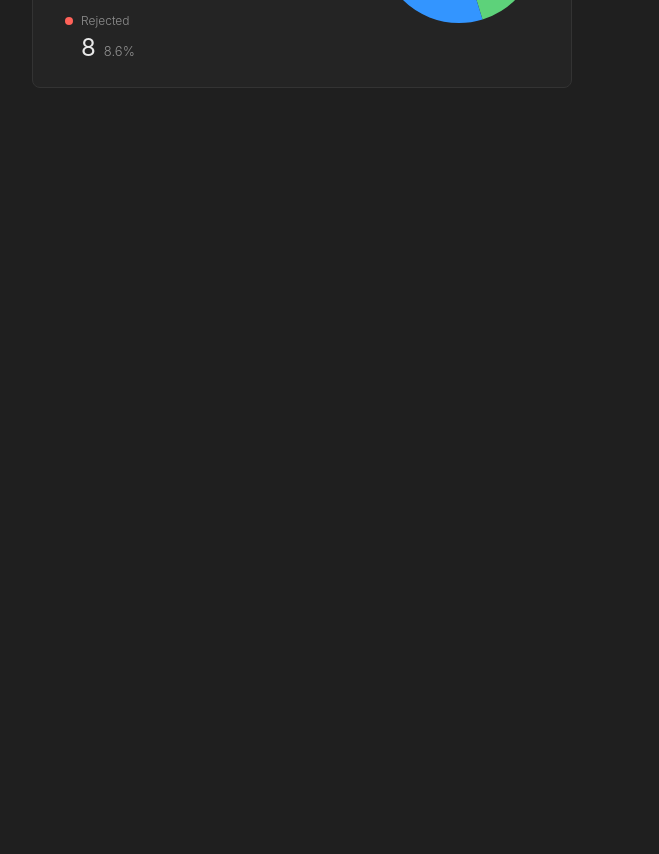
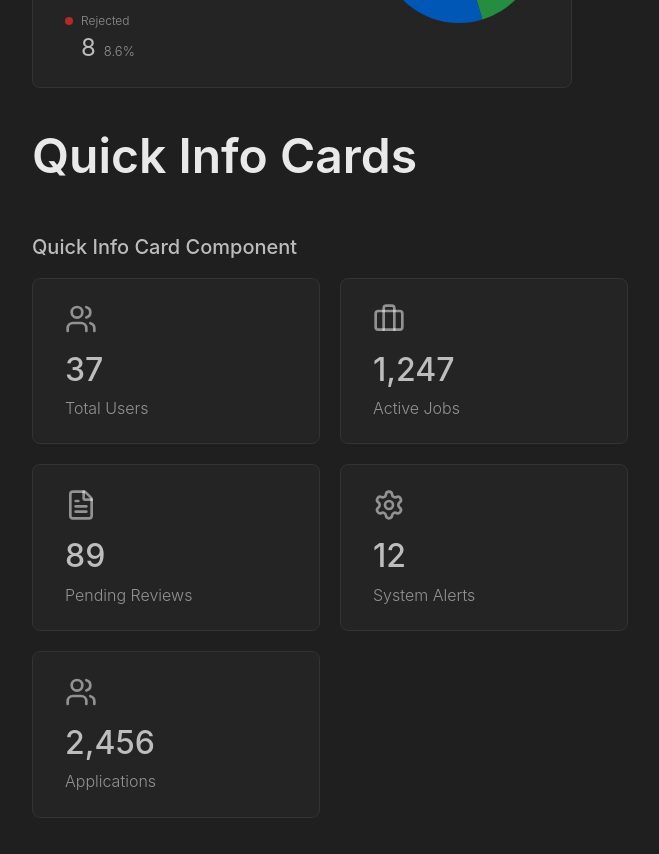
Before and after one commit to UwUkareem/VU-WebApp, a React (Vite) app: page /settings in a window 1280 px wide. Shown: the part 9360-10214 px from the top of the page, without its empty margins (8-667 px from the left). Before the commit the page ends 9520 px from the top, so only its background shows below. Built offline with nearby package versions, Linux system fonts and the light colour scheme.

Commit message:
feat(ui): add the quick info card

```diff
--- a/src/App.jsx
+++ b/src/App.jsx
@@ -11,6 +11,7 @@ import { Tabs } from '../src/components/ui/Tabs';
 import { TableHeader, TableRow, TableCell } from './components/ui/Tables';
 import { StatsChart } from './components/ui/Charts/StatsChart';
 import { DonutChart } from './components/ui/Charts/DonutChart';
+import { QuickInfoCard } from './components/ui/Cards/QuickInfoCard';
 import { Navbar } from '../src/components/layout/Navbar';
 import { Sidebar } from '../src/components/layout/Sidebar';
 import { Shortcuts } from '../src/components/layout/Shortcuts';
@@ -697,6 +698,34 @@ export default function App() {
             />
           </div>
         </Section>
+
+        <h1 style={styles.title}>Quick Info Cards</h1>
+
+        {/* QUICK INFO CARDS */}
+        <Section title="Quick Info Card Component">
+          <div style={styles.cardsDemo}>
+            <QuickInfoCard icon={<Users />} number={37} title="Total Users" />
+            <QuickInfoCard
+              icon={<Briefcase />}
+              number={1247}
+              title="Active Jobs"
+              variant="primary"
+            />
+            <QuickInfoCard
+              icon={<FileText />}
+              number={89}
+              title="Pending Reviews"
+              variant="warning"
+            />
+            <QuickInfoCard icon={<Settings />} number={12} title="System Alerts" variant="error" />
+            <QuickInfoCard
+              icon={<Users />}
+              number={2456}
+              title="Applications"
+              onClick={() => console.log('Card clicked!')}
+            />
+          </div>
+        </Section>
       </div>
     </div>
   );
@@ -805,4 +834,10 @@ const styles = {
     gap: '24px',
     flexWrap: 'wrap',
   },
+  cardsDemo: {
+    display: 'flex',
+    gap: '20px',
+    flexWrap: 'wrap',
+    alignItems: 'flex-start',
+  },
 };
--- /dev/null
+++ b/src/components/ui/Cards/QuickInfoCard/QuickInfoCard.css
@@ -0,0 +1,87 @@
+/* Quick Info Card Component */
+
+.quick-info-card {
+  display: flex;
+  flex-direction: column;
+  align-items: flex-start;
+  justify-content: center;
+  gap: 1rem;
+  padding: 1.5rem 2rem;
+  background: var(--bg-card);
+  border: var(--border-sm) solid var(--border-subtle);
+  border-radius: var(--radius-md);
+  width: 100%;
+  max-width: 18rem;
+  opacity: 0;
+  transform: translateY(2rem);
+  transition:
+    opacity 0.4s ease,
+    transform 0.4s ease,
+    border-color var(--transition-base);
+}
+
+/* Visible state */
+.quick-info-card--visible {
+  opacity: 1;
+  transform: translateY(0);
+}
+
+/* Clickable state */
+.quick-info-card--clickable {
+  cursor: pointer;
+  user-select: none;
+}
+
+.quick-info-card:active {
+  transform: scale(0.95);
+}
+
+/* Hover effects */
+.quick-info-card:hover {
+  border-color: var(--border-default);
+}
+
+/* Icon */
+.quick-info-card__icon {
+  display: flex;
+  align-items: center;
+  justify-content: center;
+  color: var(--text-tertiary);
+  transition:
+    color var(--transition-base),
+    transform var(--transition-base);
+}
+
+.quick-info-card__icon svg {
+  width: var(--icon-xl);
+  height: var(--icon-xl);
+}
+
+/* Number */
+.quick-info-card__number {
+  font-family: var(--font-sans);
+  font-weight: var(--font-semibold);
+  font-size: 2rem; /* 32px */
+  line-height: 1.2;
+  color: var(--text-secondary);
+  text-align: center;
+  transition:
+    color var(--transition-base),
+    transform var(--transition-base);
+}
+
+.quick-info-card:hover .quick-info-card__number {
+  transform: scale(1.05);
+  color: var(--text-primary);
+}
+
+/* Title */
+.quick-info-card__title {
+  font-family: var(--font-sans);
+  font-weight: var(--font-regular);
+  font-size: 1rem; /* 16px */
+  line-height: 1.4;
+  color: var(--text-tertiary);
+  margin-top: -0.5rem;
+  transition: color var(--transition-base);
+}
--- /dev/null
+++ b/src/components/ui/Cards/QuickInfoCard/QuickInfoCard.jsx
@@ -0,0 +1,58 @@
+import PropTypes from 'prop-types';
+import { useEffect, useState, useRef } from 'react';
+import './QuickInfoCard.css';
+
+export function QuickInfoCard({ icon, number, title, className = '', animated = true, onClick }) {
+  const [isVisible, setIsVisible] = useState(!animated);
+  const cardRef = useRef(null);
+
+  useEffect(() => {
+    if (!animated) return;
+
+    const observer = new IntersectionObserver(
+      ([entry]) => {
+        if (entry.isIntersecting) {
+          setIsVisible(true);
+          observer.disconnect();
+        }
+      },
+      { threshold: 0.2 }
+    );
+
+    if (cardRef.current) {
+      observer.observe(cardRef.current);
+    }
+
+    return () => observer.disconnect();
+  }, [animated]);
+
+  const isClickable = !!onClick;
+
+  return (
+    <div
+      ref={cardRef}
+      className={`quick-info-card ${
+        isVisible ? 'quick-info-card--visible' : ''
+      } ${isClickable ? 'quick-info-card--clickable' : ''} ${className}`.trim()}
+      onClick={onClick}
+      role={isClickable ? 'button' : undefined}
+      tabIndex={isClickable ? 0 : undefined}
+    >
+      {icon && <div className="quick-info-card__icon">{icon}</div>}
+      <div className="quick-info-card__number">
+        {typeof number === 'number' ? number.toLocaleString() : number}
+      </div>
+
+      <div className="quick-info-card__title">{title}</div>
+    </div>
+  );
+}
+
+QuickInfoCard.propTypes = {
+  icon: PropTypes.node,
+  number: PropTypes.oneOfType([PropTypes.number, PropTypes.string]).isRequired,
+  title: PropTypes.string.isRequired,
+  className: PropTypes.string,
+  animated: PropTypes.bool,
+  onClick: PropTypes.func,
+};
--- /dev/null
+++ b/src/components/ui/Cards/QuickInfoCard/index.js
@@ -0,0 +1 @@
+export { QuickInfoCard } from './QuickInfoCard.jsx';
--- a/src/components/ui/Charts/DonutChart/DonutChart.css
+++ b/src/components/ui/Charts/DonutChart/DonutChart.css
@@ -136,7 +136,7 @@
   font-size: var(--text-2xl); /* 24px */
   font-weight: var(--font-medium);
   line-height: 1.2;
-  color: var(--text-primary);
+  color: var(--text-secondary);
 }
 
 /* Percentage */
@@ -222,5 +222,5 @@
   font-size: var(--text-2xl); /* 24px */
   font-weight: var(--font-semibold);
   line-height: 1.2;
-  color: var(--text-primary);
+  color: var(--text-secondary);
 }
--- a/src/components/ui/Charts/DonutChart/DonutChart.jsx
+++ b/src/components/ui/Charts/DonutChart/DonutChart.jsx
@@ -4,10 +4,12 @@ import './DonutChart.css';
 
 // Default colors matching badge colors for dark mode
 const DEFAULT_COLORS = [
-  'var(--green-400)',
-  'var(--blue-400)',
-  'var(--yellow-400)',
-  'var(--red-400)',
+  'var(--green-700)',
+  'var(--blue-700)',
+  'var(--yellow-700)',
+  'var(--red-700)',
+  'var(--purple-700)',
+  'var(--teal-700)',
 ];
 
 export function DonutChart({
```
